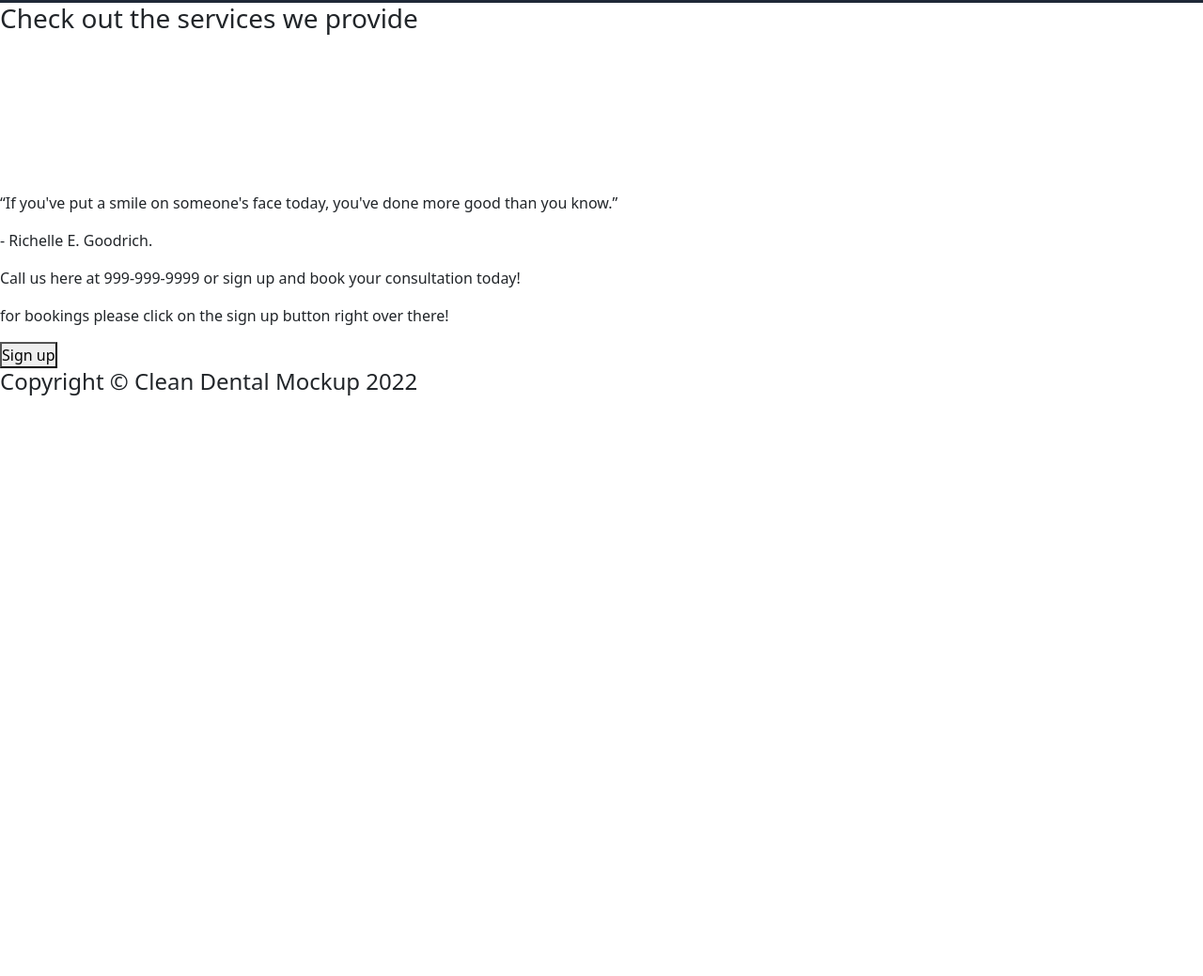
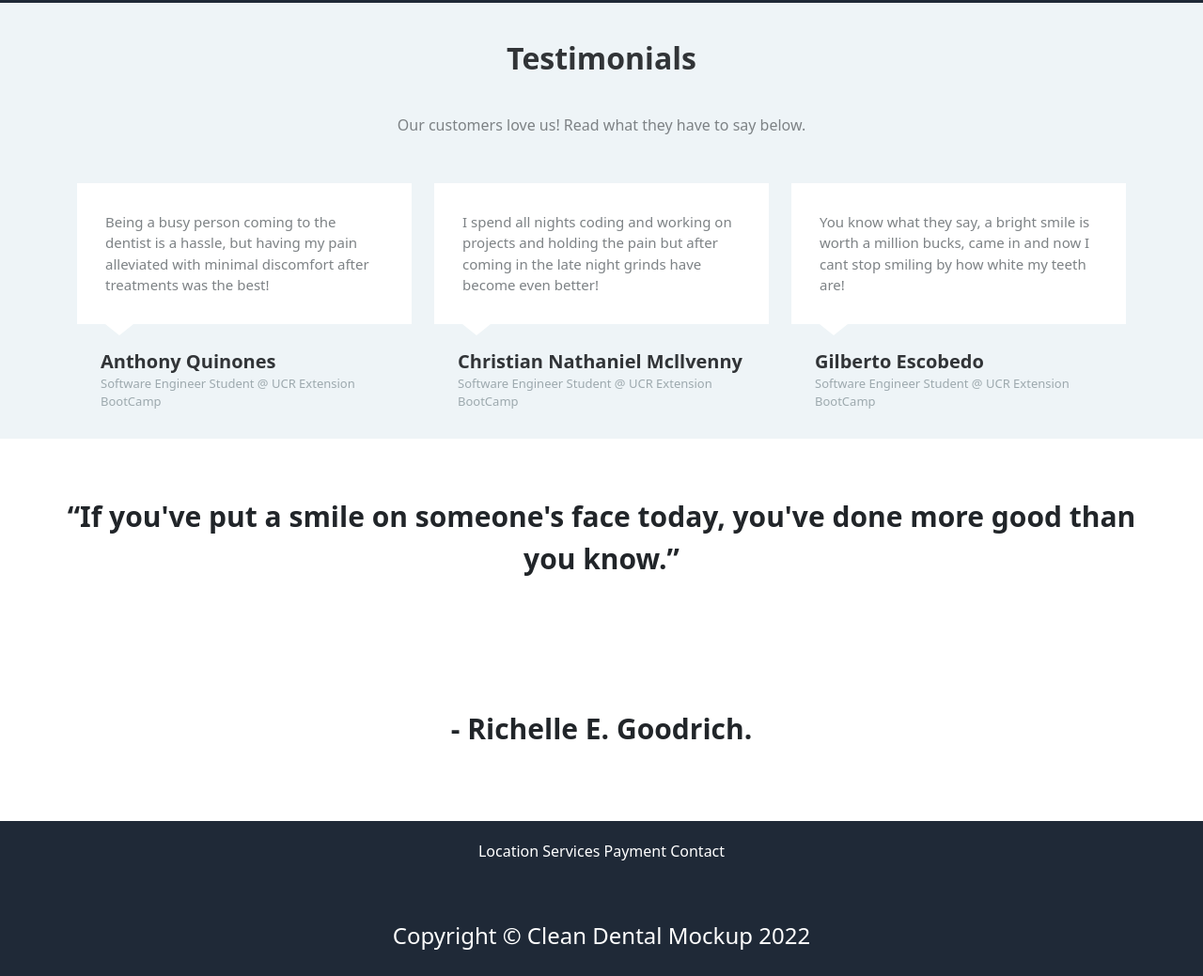
Before and after one commit to Cesar-Infante/Dental-Landing-Page, a plain HTML site: page index.html in a window 1280 px wide. Shown: the part 956-1995 px from the top of the page at 94% size. Before the commit the page ends 1378 px from the top, so only its background shows below. Drawn offline with nearby package versions, Linux system fonts and the light colour scheme.

Commit message:
testimonials adjusted, quote corrected to the center, footer with filler links redirect you back to the top

```diff
--- a/assets/style.css
+++ b/assets/style.css
@@ -61,7 +61,6 @@ nav ul {
     width: 35vw;
 }
 
-
 #btn,
 #btn:visited {
     text-transform: uppercase;
@@ -112,6 +111,121 @@ nav ul {
     animation-fill-mode: backwards;
 }
 
+.testimonials-clean {
+    color: #313437;
+    background-color: #eef4f7;
+}
+
+.testimonials-clean p {
+    color: #7d8285;
+}
+
+.testimonials-clean h2 {
+    font-weight: bold;
+    margin-bottom: 40px;
+    padding-top: 40px;
+    color: inherit;
+}
+
+.testimonials-clean .intro {
+    font-size: 16px;
+    max-width: 500px;
+    margin: 0 auto;
+}
+
+.testimonials-clean .intro p {
+    margin-bottom: 0;
+}
+
+.testimonials-clean .people {
+    padding: 50px 0 20px;
+}
+
+.testimonials-clean .item {
+    margin-bottom: 32px;
+}
+
+.testimonials-clean .item .box {
+    padding: 30px;
+    background-color: #fff;
+    position: relative;
+}
+
+.testimonials-clean .item .box:after {
+    content: '';
+    position: absolute;
+    left: 30px;
+    bottom: -24px;
+    width: 0;
+    height: 0;
+    border: 15px solid transparent;
+    border-width: 12px 15px;
+    border-top-color: #fff;
+}
+
+.testimonials-clean .item .author {
+    margin-top: 28px;
+    padding-left: 25px;
+}
+
+.testimonials-clean .item .name {
+    font-weight: bold;
+    margin-bottom: 2px;
+    color: inherit;
+}
+
+.testimonials-clean .item .title {
+    font-size: 13px;
+    color: #9da9ae;
+}
+
+.testimonials-clean .item .description {
+    font-size: 15px;
+    margin-bottom: 0;
+}
+
+.testimonials-clean .item img {
+    max-width: 40px;
+    float: left;
+    margin-right: 12px;
+    margin-top: -5px;
+}
+
+.quote {
+    text-align: center;
+    font-size: 30px;
+    padding: 60px;
+    font-weight: 800;
+}
+
+.footer-07 {
+    background-color: var(--background-color);
+    color: var(--textcolor-light);
+    padding: 20px;
+}
+
+a {
+    color: var(--textcolor-light);
+}
+
+a:link {
+    text-decoration: none;
+}
+
+@media (min-width:768px) {
+    .testimonials-clean .item {
+        height: 220px;
+    }
+}
+
+@media (max-width:767px) {
+    .testimonials-clean h2 {
+        margin-bottom: 25px;
+        padding-top: 25px;
+        font-size: 24px;
+    }
+}
+
 @keyframes moveInBottom {
     0% {
         opacity: 0;
@@ -126,7 +240,7 @@ nav ul {
     }
 }
 
-@media screen and (max-width: 994px) {
+@media screen and (max-width: 990px) {
     header {
         justify-content: center;
         padding: 30px;
@@ -135,9 +249,14 @@ nav ul {
         margin-right: auto;
 
     }
+
     nav {
         display: flex;
+        align-items: center;
+        text-align: center;
+        justify-content: center;
     }
+
     #heroImg {
         display: block;
         margin-left: 100px;
@@ -145,3 +264,15 @@ nav ul {
         width: 50vw;
     }
 }
+
+@media screen and (max-width: 459px) {
+    #navBar {
+        justify-content: center;
+        flex-direction: column;
+    }
+
+    h1 {
+        padding: 25px;
+        margin: 10px;
+    }
+}
--- a/index.html
+++ b/index.html
@@ -9,7 +9,7 @@
     <link href="https://cdn.jsdelivr.net/npm/bootstrap@5.2.0-beta1/dist/css/bootstrap.min.css" rel="stylesheet"
         integrity="sha384-0evHe/X+R7YkIZDRvuzKMRqM+OrBnVFBL6DOitfPri4tjfHxaWutUpFmBp4vmVor" crossorigin="anonymous">
     <link rel="stylesheet" type="text/css" href="assets/style.css">
-    <title>Landing Page</title>
+    <title>Dental Landing Page</title>
 </head>
 
 <body>
@@ -18,7 +18,7 @@
             <h1>Clean Dental <img id="dentalLogo" src="assets/images/tooth-5817901_640.png" alt="tooth"></h1>
             <!-- nav -->
             <nav>
-                <ul class="nav justify-content-end">
+                <ul id="navBar" class="nav justify-content-end">
                     <li class="nav-item">
                         <a class="nav-link active" aria-current="page" href="#">Location</a>
                     </li>
@@ -32,48 +32,94 @@
             </nav>
         </header>
         <!-- hero -->
-        <div id="hero" class="container col-xxl-8 px-4 py-5 mw-100">
+        <section id="hero" class="container col-xxl-8 px-4 py-5 mw-100">
             <div id="heroRow" class="row flex-lg-row-reverse align-items-center g-5 py-5">
                 <div class="col-10 col-sm-8 col-lg-6">
-                    <img id="heroImg" src="assets/images/candid-WFsNCIn8OF4-unsplash.jpg" class="d-block mx-lg-auto img-fluid" alt="Bootstrap Themes"
-                        width="700" height="500" loading="lazy">
+                    <img id="heroImg" src="assets/images/candid-WFsNCIn8OF4-unsplash.jpg"
+                        class="d-block mx-lg-auto img-fluid" alt="Bootstrap Themes" width="700" height="500"
+                        loading="lazy">
                 </div>
                 <div id="heroText" class="col-lg-6">
-                    <h2 class="display-5 fw-bold lh-1 mb-3 text-light">Sparkle up your life with a <br> quick and easy <br> dental consultation</h2>
-                    <p class="lead text-light">See why our office is rated #1 in the City of Riverside, with our trained professionals, <br>
-                    communicating aches and pains will bring peace of mind with explanations and solutions.</p>
+                    <h2 class="display-5 fw-bold lh-1 mb-3 text-light">Sparkle up your life with a <br> quick and easy
+                        <br> dental consultation
+                    </h2>
+                    <p class="lead text-light">See why our office is rated #1 in the City of Riverside, with our trained
+                        professionals, <br>
+                        communicating aches and pains will bring peace of mind with explanations and solutions.</p>
                     <div class="d-grid gap-2 d-md-flex justify-content-md-start">
-                        <button id="btn" type="button" class="btn btn-light btn-lg px-4 me-md-2">Free consultation</button>
+                        <button id="btn" type="button" class="btn btn-light btn-lg px-4 me-md-2">Free
+                            consultation</button>
                     </div>
                 </div>
             </div>
-        </div>
-        <section>
-            <h3>Check out the services we provide</h3>
-            <img>
-            <p></p>
-            <img>
-            <p></p>
-            <img>
-            <p></p>
-            <img>
-            <p>
-            </p>
         </section>
-        <section>
-            <blockquote>“If you've put a smile on someone's face today, you've done more good than you know.”
-            </blockquote>
-            <p>- Richelle E. Goodrich.</p>
-        </section>
-        <section>
-            <div>
-                <p>Call us here at 999-999-9999 or sign up and book your consultation today!</p>
-                <p>for bookings please click on the sign up button right over there!</p>
-                <button>Sign up</button>
+        <!-- testimonials -->
+        <section class="testimonials-clean">
+            <div class="container">
+                <div class="intro">
+                    <h2 class="text-center">Testimonials</h2>
+                    <p class="text-center">Our customers love us! Read what they have to say below.</p>
+                </div>
+                <div class="row people">
+                    <div class="col-md-6 col-lg-4 item">
+                        <div class="box">
+                            <p class="description">Being a busy person coming to the dentist is a hassle, but having my
+                                pain alleviated with minimal discomfort after treatments was the best!</p>
+                        </div>
+                        <div class="author"><img class="rounded-circle" src=" ">
+                            <h5 class="name">Anthony Quinones</h5>
+                            <p class="title">Software Engineer Student @ UCR Extension BootCamp</p>
+                        </div>
+                    </div>
+                    <div class="col-md-6 col-lg-4 item">
+                        <div class="box">
+                            <p class="description">I spend all nights coding and working on projects and holding the
+                                pain but after coming in the late night grinds have become even better!</p>
+                        </div>
+                        <div class="author"><img class="rounded-circle" src="">
+                            <h5 class="name">Christian Nathaniel Mcllvenny</h5>
+                            <p class="title">Software Engineer Student @ UCR Extension BootCamp</p>
+                        </div>
+                    </div>
+                    <div class="col-md-6 col-lg-4 item">
+                        <div class="box">
+                            <p class="description">You know what they say, a bright smile is worth a million bucks, came
+                                in and now I cant stop smiling by how white my teeth are!</p>
+                        </div>
+                        <div class="author"><img class="rounded-circle" src=" ">
+                            <h5 class="name">Gilberto Escobedo</h5>
+                            <p class="title">Software Engineer Student @ UCR Extension BootCamp</p>
+                        </div>
+                    </div>
+                </div>
             </div>
         </section>
-        <footer>
-            <h4>Copyright © Clean Dental Mockup 2022</h4>
+        <!-- quote -->
+        <section>
+            <blockquote class="quote">“If you've put a smile on someone's face today, you've done more good than you
+                know.”
+            </blockquote>
+            <p class="quote">- Richelle E. Goodrich.</p>
+        </section>
+        <!-- footer -->
+        <footer class="footer-07">
+            <div class="container">
+                <div class="row justify-content-center">
+                    <div class="col-md-12 text-center">
+                        <p class="menu">
+                            <a href="#">Location</a>
+                            <a href="#">Services</a>
+                            <a href="#">Payment</a>
+                            <a href="#">Contact</a>
+                        </p>
+                    </div>
+                </div>
+                <div class="row mt-5">
+                    <div class="col-md-12 text-center">
+                        <h4>Copyright © Clean Dental Mockup 2022</h4>
+                    </div>
+                </div>
+            </div>
         </footer>
     </main>
 </body>
```
